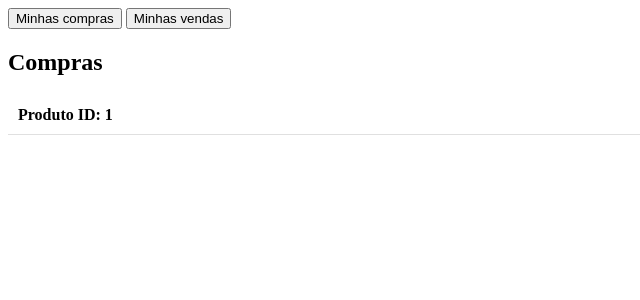
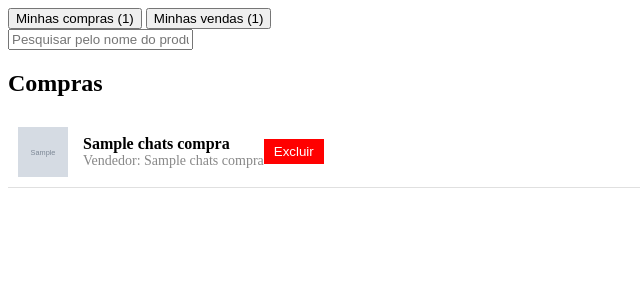
Before and after one commit to Thiagokaucz/ProjetoMetache, a PHP site: the page made by app/views/ChatLista.php in a window 1280 px wide. Shown: the top 300 px of the page, without its empty margins (0-640 px from the left). Run offline with PHP 8.4, Linux system fonts and the light colour scheme; the template is opened without the code that fills it: most values are stand-ins (such as "Sample title", 1, 10 or a date in 2020); grey boxes marked "Sample" are stand-in pictures.

Commit message:
resolvendo bugs

```diff
--- a/app/controllers/ProdutosPesquisaController.php
+++ b/app/controllers/ProdutosPesquisaController.php
@@ -1,5 +1,6 @@
 <?php
 require_once 'app/models/ProdutosPesquisaModel.php';
+session_start();
 
 class ProdutosPesquisaController {
     private $produtosPesquisaModel;
--- a/app/views/Aquisicoes.php
+++ b/app/views/Aquisicoes.php
@@ -16,6 +16,12 @@
             <p><strong>Localização:</strong> <?= htmlspecialchars($aquisicao['produto']['localizacao']) ?></p>
             <p><strong>Data de Publicação:</strong> <?= htmlspecialchars($aquisicao['produto']['dataHoraPub']) ?></p>
 
+            <p><a href="detalheProduto?id=<?= htmlspecialchars($aquisicao['produto']['produtoID']) ?>">Detalhes do produto</a></p>
+
+            <p><a href="chat?Produto=<?= htmlspecialchars($aquisicao['produto']['produtoID']) ?>&Origem=ListaChat&Tipo=MinhasCompras&chatID=<?= htmlspecialchars($aquisicao['chatID']) ?>">Chat</a></p>
+
+            <!--colocar um recebi o produto  -->
+
             <?php if (isset($aquisicao['envio'])): ?>
                 <h3>Detalhes do Envio</h3>
                 <p><strong>Transportadora:</strong> <?= htmlspecialchars($aquisicao['envio']['transportadora']) ?></p>
--- a/app/views/ChatLista.php
+++ b/app/views/ChatLista.php
@@ -6,15 +6,40 @@
     <title>Lista de Chats</title>
     <style>
         .chat-item {
+            display: flex;
+            align-items: center;
             padding: 10px;
             border-bottom: 1px solid #e0e0e0;
-            cursor: pointer; /* Muda o cursor para indicar que é clicável */
+            cursor: pointer;
+        }
+        .chat-item img {
+            width: 50px;
+            height: 50px;
+            margin-right: 15px;
         }
         .chat-item:hover {
-            background-color: #f8f9fa; /* Efeito hover */
+            background-color: #f8f9fa;
+        }
+        .chat-item-info {
+            display: flex;
+            flex-direction: column;
+        }
+        .chat-item strong {
+            font-size: 16px;
+        }
+        .chat-item span {
+            color: #888;
+            font-size: 14px;
         }
         .tab-content {
             margin-top: 20px;
+        }
+        .btn-danger {
+            background-color: red;
+            border: none;
+            color: white;
+            padding: 5px 10px;
+            cursor: pointer;
         }
     </style>
 </head>
@@ -24,19 +49,37 @@
 
     <!-- Botões para selecionar o tipo de chat -->
     <div class="btn-group" role="group" aria-label="Chat Type Selection">
-        <button type="button" class="btn btn-primary" onclick="showChats('vendedores')">Minhas compras</button>
-        <button type="button" class="btn btn-secondary" onclick="showChats('compradores')">Minhas vendas</button>
+        <button type="button" class="btn btn-primary" onclick="showChats('vendedores')">
+            Minhas compras (<?= count($ChatsCompras) ?>)
+        </button>
+        <button type="button" class="btn btn-secondary" onclick="showChats('compradores')">
+            Minhas vendas (<?= count($ChatsVendas) ?>)
+        </button>
+    </div>
+
+    <!-- Campo de pesquisa -->
+    <div class="row mb-3">
+        <div class="col-md-6">
+            <input type="text" id="pesquisaProduto" class="form-control" placeholder="Pesquisar pelo nome do produto" onkeyup="filtrarChats()">
+        </div>
     </div>
 
     <div class="tab-content">
-        <!-- Seção de chats de vendedores -->
+        <!-- Seção de chats de compras -->
         <div id="vendedores" class="chat-list" style="display: none;">
             <h2>Compras</h2>
             <?php if (!empty($ChatsCompras)): ?>
                 <?php foreach ($ChatsCompras as $chat): ?>
-                    <div class="chat-item" onclick="window.location.href='chat?Produto=<?= $chat['produtoID'] ?>&Origem=ListaChat&Tipo=MinhasCompras'">
-                        <strong>Produto ID: <?= htmlspecialchars($chat['produtoID']) ?></strong> <!-- Exibindo o ID do vendedor -->
-                        <!--<span class="text-muted"> - Última mensagem: <?= htmlspecialchars($chat['ultimamendagem']) ?></span>-->
+                    <div class="chat-item" onclick="window.location.href='chat?Produto=<?= $chat['produtoID'] ?>&Origem=ListaChat&Tipo=MinhasCompras&chatID=<?= $chat['chatID'] ?>'">
+                        <img src="<?= htmlspecialchars($chat['locImagem']) ?>" alt="Imagem do Produto">
+                        <div class="chat-item-info">
+                            <strong><?= htmlspecialchars($chat['produtoTitulo']) ?></strong>
+                            <span>Vendedor: <?= htmlspecialchars($chat['vendedorNome']) ?></span>
+                        </div>
+                        <!-- Botão de excluir -->
+                        <button class="btn btn-danger btn-sm ml-auto" onclick="excluirChat(<?= $chat['chatID'] ?>, event)">
+                            <i class="fas fa-trash-alt"></i> Excluir
+                        </button>
                     </div>
                 <?php endforeach; ?>
             <?php else: ?>
@@ -44,14 +87,21 @@
             <?php endif; ?>
         </div>
 
-        <!-- Seção de chats de compradores -->
+        <!-- Seção de chats de vendas -->
         <div id="compradores" class="chat-list" style="display: none;">
             <h2>Vendas</h2>
             <?php if (!empty($ChatsVendas)): ?>
                 <?php foreach ($ChatsVendas as $chat): ?>
-                    <div class="chat-item" onclick="window.location.href='chat?Produto=<?= $chat['produtoID'] ?>&Origem=ListaChat&Tipo=MinhasVendas'">
-                        <strong>Produto ID: <?= htmlspecialchars($chat['produtoID']) ?></strong> <!-- Exibindo o ID do comprador -->
-                        <!--<span class="text-muted"> - Última mensagem: <?= htmlspecialchars($chat['ultimamendagem']) ?></span>-->
+                    <div class="chat-item" onclick="window.location.href='chat?Produto=<?= $chat['produtoID'] ?>&Origem=ListaChat&Tipo=MinhasVendas&chatID=<?= $chat['chatID'] ?>'">
+                        <img src="<?= htmlspecialchars($chat['locImagem']) ?>" alt="Imagem do Produto">
+                        <div class="chat-item-info">
+                            <strong><?= htmlspecialchars($chat['produtoTitulo']) ?></strong>
+                            <span>Comprador: <?= htmlspecialchars($chat['compradorNome']) ?></span>
+                        </div>
+                        <!-- Botão de excluir -->
+                        <button class="btn btn-danger btn-sm ml-auto" onclick="excluirChat(<?= $chat['chatID'] ?>, event)">
+                            <i class="fas fa-trash-alt"></i> Excluir
+                        </button>
                     </div>
                 <?php endforeach; ?>
             <?php else: ?>
@@ -78,6 +128,31 @@
 
     // Exibir chats de vendedores por padrão ao carregar a página
     showChats('vendedores');
+
+    // Função para excluir o chat
+    function excluirChat(chatID, event) {
+        event.stopPropagation(); // Evita que o clique no botão de excluir redirecione para o chat
+        if (confirm('Tem certeza que deseja excluir este chat?')) {
+            window.location.href = '/ChatListaExcluir?id=' + chatID;
+        }
+    }
+
+    // Função para filtrar chats
+    function filtrarChats() {
+        const termoPesquisa = document.getElementById('pesquisaProduto').value.toLowerCase();
+        const chats = document.querySelectorAll('.chat-item');
+
+        chats.forEach(chat => {
+            const tituloProduto = chat.querySelector('strong').textContent.toLowerCase();
+
+            // Filtrar por termo de pesquisa
+            if (tituloProduto.includes(termoPesquisa)) {
+                chat.style.display = 'flex';
+            } else {
+                chat.style.display = 'none';
+            }
+        });
+    }
 </script>
 
 </body>
--- a/app/views/home.php
+++ b/app/views/home.php
@@ -125,7 +125,7 @@
 
   <section class="bg-white">
     <div class="container">
-      <h2 class="pt-3 pb-3">Últimos Anúncios Vistos</h2>
+      <h2 class="pt-3 pb-3">Últimos Anúncios adicionados</h2>
       <div class="row row-cols-2 row-cols-md-4 row-cols-lg-5">
 
       <?php if (empty($anunciosRecentes)): ?>
@@ -161,7 +161,7 @@
 
     <ul class="nav justify-content-center">
       <li class="nav-item">
-        <a class="nav-link active text-dark" aria-current="page" href="/VerMaisProdutosPor?Tipo=UltimosAnunciosVistos">Ver mais</a>
+        <a class="nav-link active text-dark" aria-current="page" href="/PesquisarProdutosPor?Categoria=Todos&Regiao=PR&Ordem=Data&Pesquisa=">Ver mais</a>
       </li>
     </ul>
   </div>
@@ -203,7 +203,7 @@
     </div>
     <ul class="nav justify-content-center">
       <li class="nav-item">
-        <a class="nav-link active text-dark" aria-current="page" href="/VerMaisProdutosPor?Tipo=MaisPesquisados">Ver mais</a>
+        <a class="nav-link active text-dark" aria-current="page" href="/PesquisarProdutosPor?Categoria=Todos&Regiao=PR&Ordem=Data&Pesquisa=">Ver mais</a>
       </li>
     </ul>
   </div>
--- a/rotas.php
+++ b/rotas.php
@@ -13,6 +13,7 @@ $rotas = [
     '/detalheProduto' => 'DetalheProdutoController@mostrarDetalhes',
 
     '/chatLista' => 'ChatListaController@verificarUsuarioNoChat',
+    '/ChatListaExcluir' => 'ChatListaController@excluirChat',
 
     '/chat' => 'ChatMensagemController@chat',
     '/sendMessage' => 'ChatMensagemController@sendMessage',
```
Also changed, not shown: app/controllers/ChatListaController.php (+12 -1 lines), app/controllers/ChatMensagemController.php (+12 -3 lines), app/models/ChatListaModel.php (+25 -6 lines), app/models/ChatMensagemModel.php (+14 -1 lines), app/views/chatMensagemCompra.php (+12 -4 lines), app/views/chatMensagemVenda.php (+10 -4 lines), uploads/3/464C1382F4A99306DF1D0B02E25430EC.png (added).
